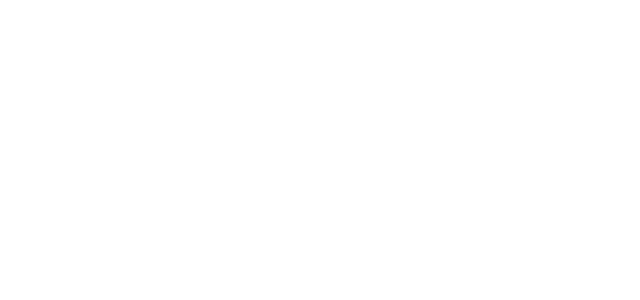
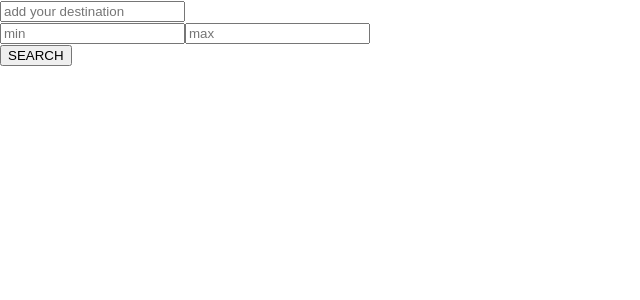
Before and after one commit to andrebruto/operto-destiny, a React (Create React App) app in the folder operto-destine/: page / in a window 1280 px wide. Shown: the top 300 px of the page, without its empty margins (0-640 px from the left). Built offline with nearby package versions, Linux system fonts and the light colour scheme.

Commit message:
search form structure

```diff
--- a/operto-destine/src/App.js
+++ b/operto-destine/src/App.js
@@ -2,7 +2,35 @@ import React, { Component } from "react";
 
 class App extends Component {
   render() {
-    return <div className="App"></div>;
+    return (
+      <div className="App">
+        <div className="header">
+          <form className="header_form">
+            <input
+              className="header__destination-input"
+              type="search"
+              name="destinationInput"
+              placeholder="add your destination"
+            ></input>
+            <div>
+              <input
+                className="header__price-input"
+                type="number"
+                name="rangeMin"
+                placeholder="min"
+              ></input>
+              <input
+                className="header__price-input"
+                type="number"
+                name="rangeMax"
+                placeholder="max"
+              ></input>
+            </div>
+            <button className="header__btn">SEARCH</button>
+          </form>
+        </div>
+      </div>
+    );
   }
 }
 
```
Also changed, not shown: 1 other file (tests, documents, lock files or other folders).
